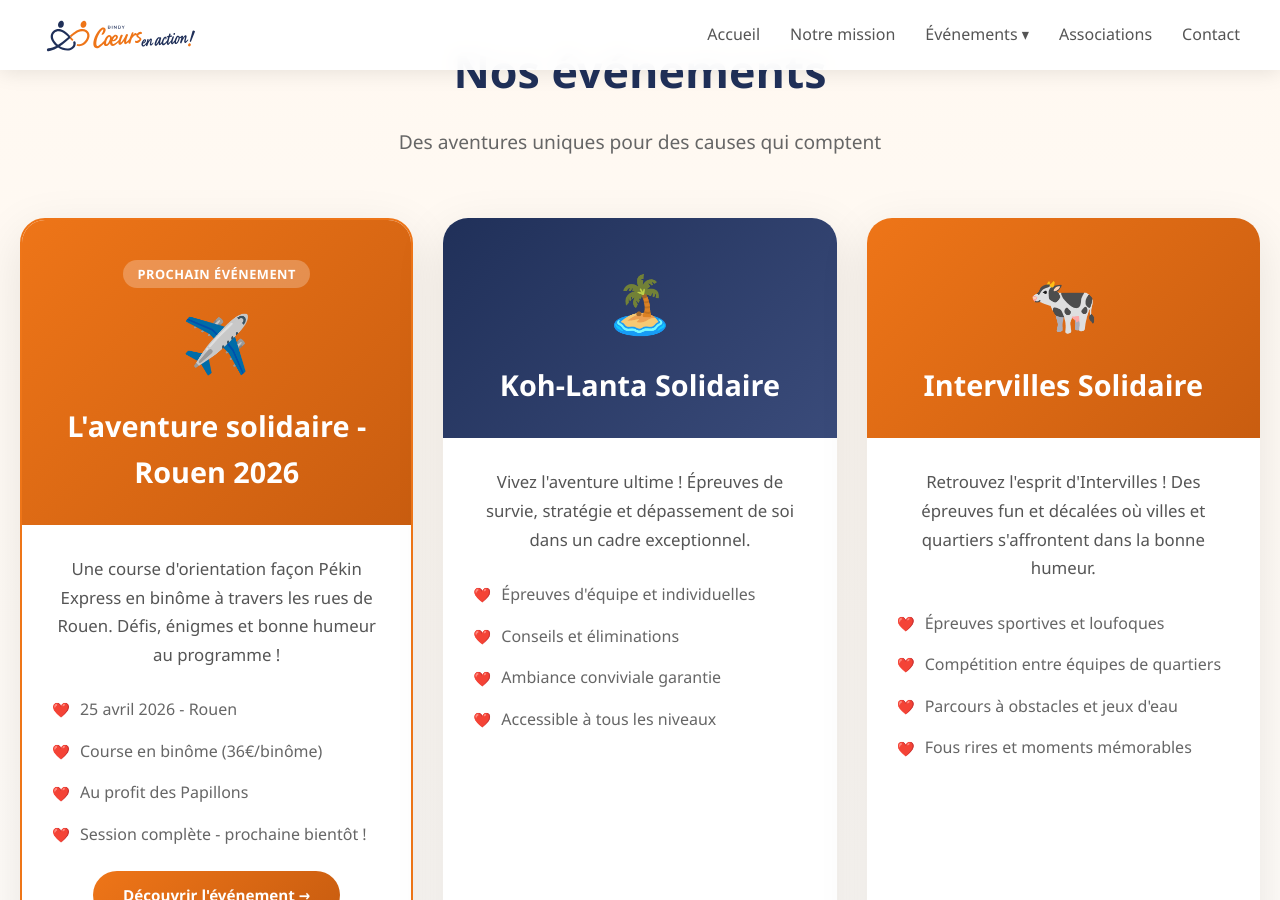
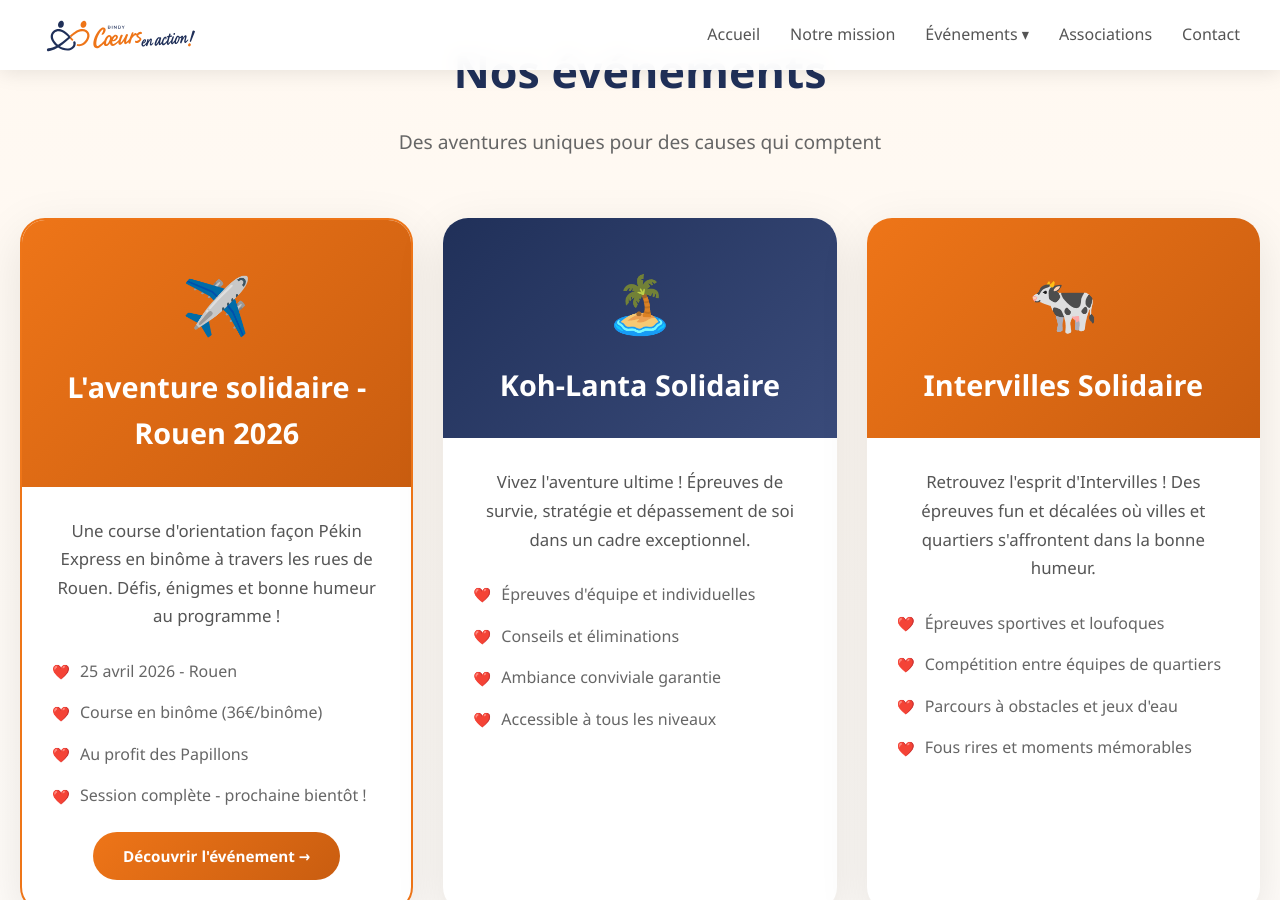
Before and after one commit to Lotto/bindycoeursenaction.fr, a Jekyll site: the page built from index.html, in a window 1280 px wide and 900 px high, scrolled down 2933 px. Built offline with Jekyll 4.4.1, drawn with Linux system fonts in a browser that asks for light colours.

Commit message:
Supprimer le badge "Prochain evenement" de la liste des evenements
Retire le badge de la carte Rouen 2026 ainsi que la regle CSS
.event-badge-next devenue inutilisee. La carte garde sa mise en avant
(bordure et en-tete orange) via la classe .featured.

Co-Authored-By: Claude Opus 5 <noreply@anthropic.com>
Claude-Session: https://claude.ai/code/session_01SqvbL3re5FqB9barAXVqPd

```diff
--- a/index.html
+++ b/index.html
@@ -424,19 +424,6 @@ layout: default
     background: linear-gradient(135deg, #ee7518 0%, #c95d10 100%);
   }
 
-  .event-badge-next {
-    display: inline-block;
-    background: rgba(255,255,255,0.25);
-    color: white;
-    padding: 4px 14px;
-    border-radius: 20px;
-    font-size: 0.8rem;
-    font-weight: 700;
-    text-transform: uppercase;
-    letter-spacing: 0.5px;
-    margin-bottom: 10px;
-  }
-
   .event-card .event-cta {
     display: inline-block;
     margin-top: 15px;
@@ -839,7 +826,6 @@ layout: default
   <div class="events-grid">
     <div class="event-card featured">
       <div class="event-card-header">
-        <div class="event-badge-next">Prochain événement</div>
         <div class="icon">✈️</div>
         <h3>L'aventure solidaire - Rouen 2026</h3>
       </div>
```
